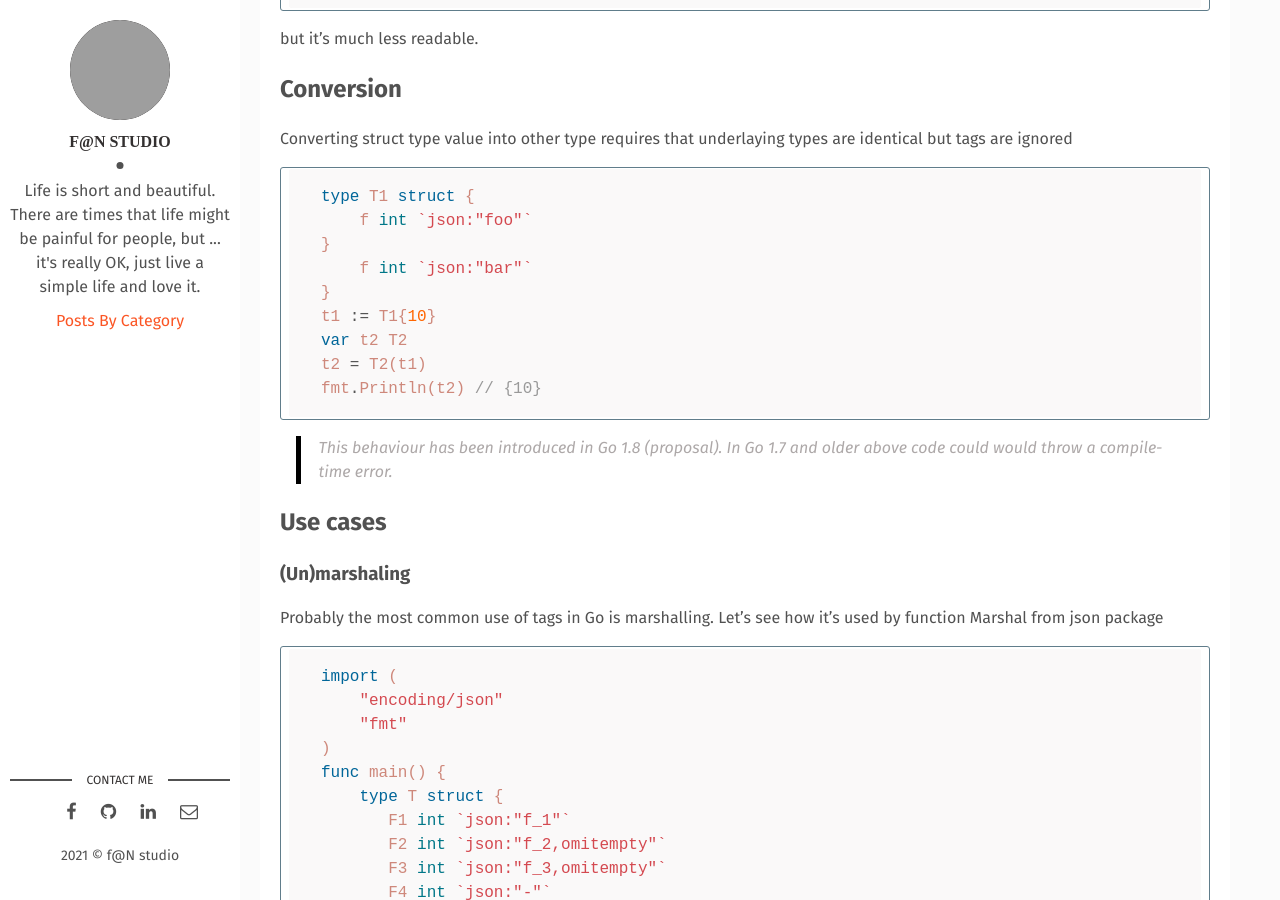
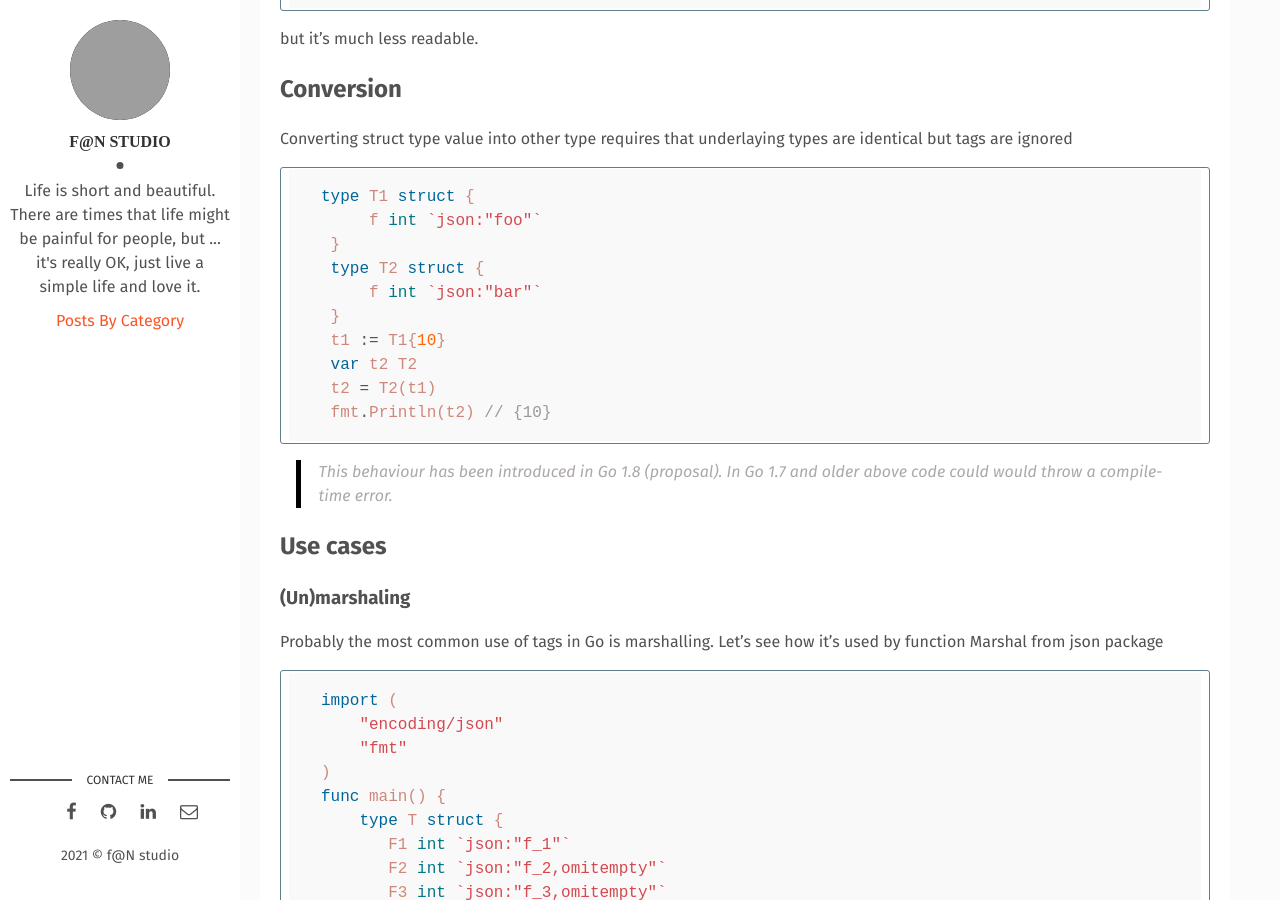
Before and after one commit to wowfrank/wowfrank.github.io, a Jekyll site: the page built from _posts/2021-01-13-the-guide-to-work-with-json-in-mysql.md, in a window 1280 px wide and 900 px high, scrolled down 5086 px. Built offline with Jekyll 4.4.1, drawn with Linux system fonts in a browser that asks for light colours; grey boxes are pictures that could not be loaded.

Commit message:
Update 2021-01-13-the-guide-to-work-with-json-in-mysql.md

````diff
--- a/_posts/2021-01-13-the-guide-to-work-with-json-in-mysql.md
+++ b/_posts/2021-01-13-the-guide-to-work-with-json-in-mysql.md
@@ -186,14 +186,15 @@ Converting struct type value into other type requires that underlaying types are
 
 ```golang
 type T1 struct {
-    f int `json:"foo"`
-}
-    f int `json:"bar"`
-}
-t1 := T1{10}
-var t2 T2
-t2 = T2(t1)
-fmt.Println(t2) // {10}
+     f int `json:"foo"`
+ }
+ type T2 struct {
+     f int `json:"bar"`
+ }
+ t1 := T1{10}
+ var t2 T2
+ t2 = T2(t1)
+ fmt.Println(t2) // {10}
 ```
 
 > This behaviour has been introduced in Go 1.8 (proposal). In Go 1.7 and older above code could would throw a compile-time error.
````
